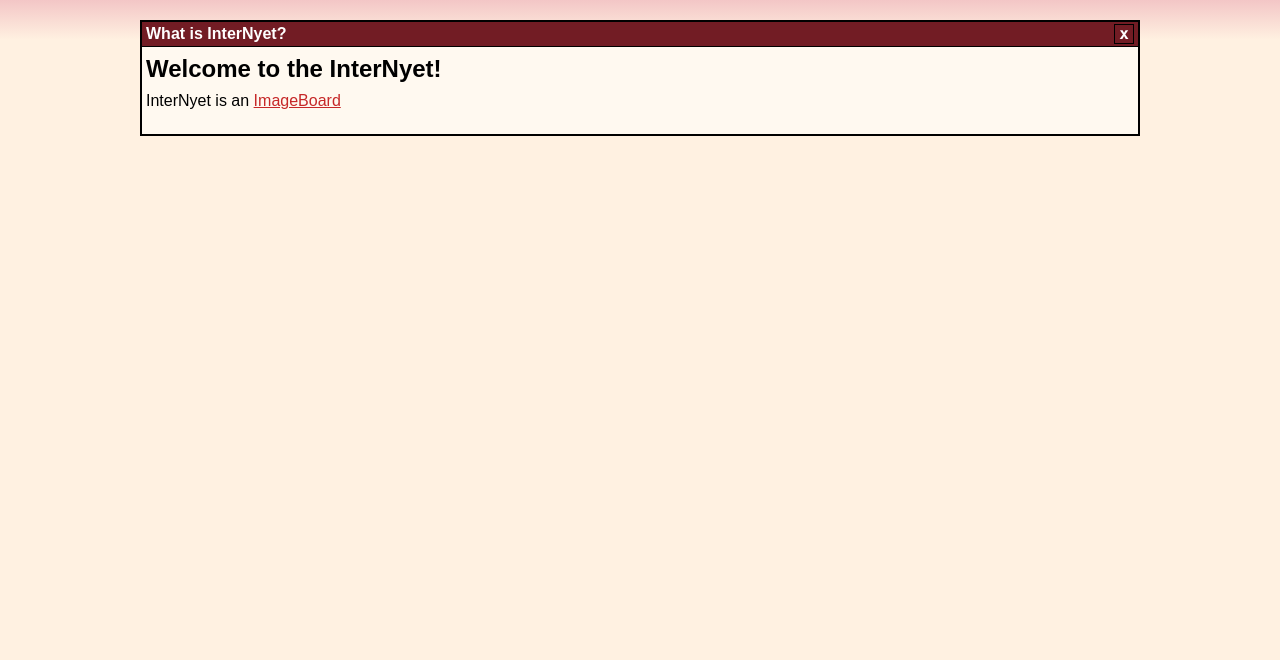
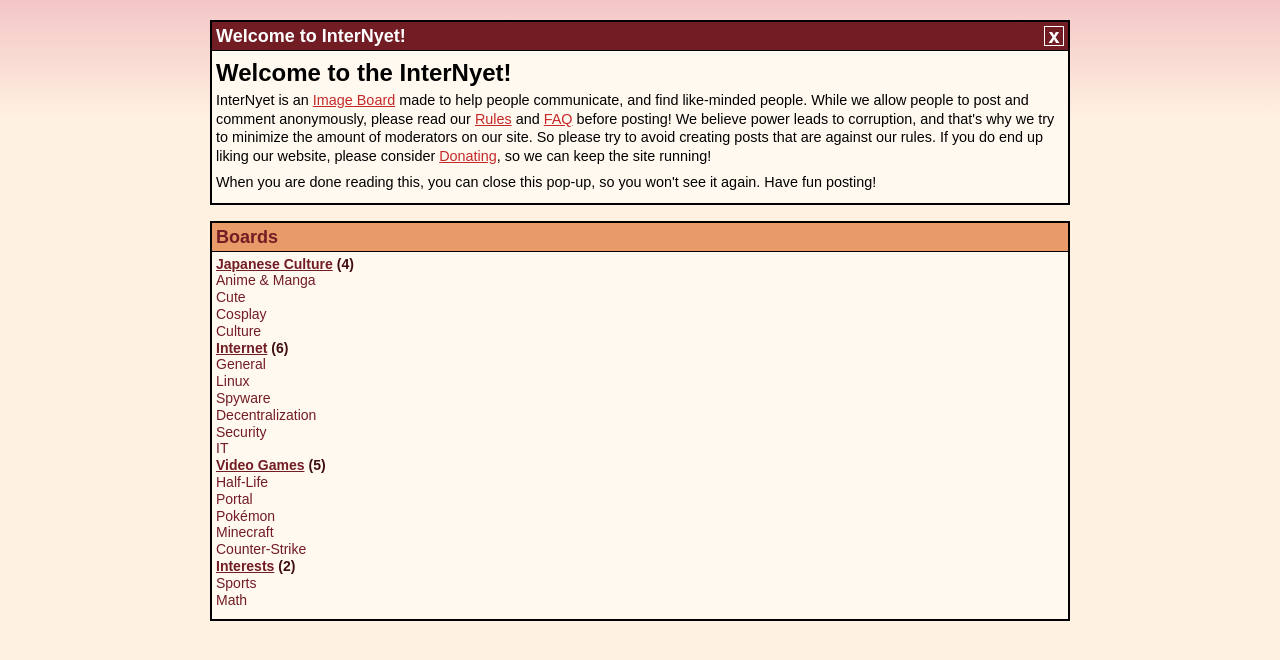
Before and after one commit to Polokalap/InterNyet, a Next.js app: page / in a window 1280 px wide. Shown: the top 660 px of the page. Built offline with nearby package versions, Linux system fonts and the light colour scheme.

Commit message:
Added Boards.tsx to display boards.

```diff
--- /dev/null
+++ b/app/components/boards/Boards.css
@@ -0,0 +1,36 @@
+.category {
+
+    color: #721C24;
+    text-decoration: underline;
+    font-weight: bold;
+    line-height: 1.2;
+
+}
+
+.darker {
+
+    color: #400d12;
+    font-weight: bold;
+    line-height: 1.2;
+
+}
+
+.board {
+
+    color: #721C24;
+    line-height: 1.2;
+
+}
+
+.board:hover {
+
+    color: #C62828;
+    text-decoration: underline;
+
+}
+
+.zeroh {
+
+    line-height: 1.2;
+
+}
--- /dev/null
+++ b/app/components/boards/Boards.tsx
@@ -0,0 +1,92 @@
+import boards from "@/public/boards.json";
+import Link from "next/link";
+import type { ReactNode } from "react";
+import "./Boards.css";
+
+type Props = {
+    title: string;
+}
+
+const PER_COLUMN = 22;
+
+export default function Boards({ title }: Props) {
+
+    const columns: ReactNode[][] = [[]];
+
+    for (const category of boards) {
+
+        const header = (
+            <div key={category.name} className={"flex flex-row gap-1"}>
+
+                <p className={"category"}>{category.name}</p>
+                <p className={"darker"}>({category.boards.length})</p>
+
+            </div>
+        );
+
+        const items = category.boards.map((board) => (
+            <p key={`${category.name}/${board.name}`} className={"zeroh"}>
+
+                <Link href={`/board/${board.path}`}
+                      className={"board"}>{board.name}</Link>
+
+            </p>
+        ));
+
+        const size = 1 + items.length;
+        let current = columns[columns.length - 1];
+        const remaining = PER_COLUMN - current.length;
+
+        const needsNewColumn = current.length > 0 && (size <= PER_COLUMN ? size > remaining : remaining < 2);
+
+        if (needsNewColumn) {
+
+            current = [];
+            columns.push(current);
+
+        }
+
+        for (const el of [header, ...items]) {
+
+            if (current.length >= PER_COLUMN) {
+
+                current = [];
+                columns.push(current);
+
+            }
+
+            current.push(el);
+
+        }
+
+    }
+
+    return (
+
+        <div className={"flex flex-col w-full h-100 border-2"}>
+
+            <div className={"flex flex-row justify-between pl-1 pr-1 w-full border-b-1 bg-[#e89b68] items-center"}>
+
+                <p className={"text-[#721C24] font-bold text-lg"}>{ title }</p>
+
+            </div>
+
+            <div className={"flex flex-row w-full h-full gap-1 p-1 bg-[#FFF9F0] text-sm"}>
+
+                {columns.map((column, i) => (
+
+                    <div key={i} className={"flex flex-col"}>
+
+                        {column}
+
+                    </div>
+
+                ))}
+
+            </div>
+
+        </div>
+
+    )
+
+}
--- a/app/components/markdown/Markdown.css
+++ b/app/components/markdown/Markdown.css
@@ -14,8 +14,8 @@
 
 .markdown p  {
 
-    line-height: 1.7;
-    margin: 0 0 1rem;
+    line-height: 1.3;
+    margin: 0 0 7px;
 
 }
 
@@ -30,7 +30,6 @@
 
     list-style: disc;
     padding-left: 1.5rem;
-    margin: 0 0 1rem;
 
 }
 
@@ -38,7 +37,6 @@
 
     list-style: decimal;
     padding-left: 1.5rem;
-    margin: 0 0 1rem;
 
 }
 
@@ -81,7 +79,6 @@
 
     width: 100%;
     border-collapse: collapse;
-    margin: 0 0 1rem;
 
 }
 
--- a/app/components/notice/Notice.tsx
+++ b/app/components/notice/Notice.tsx
@@ -38,9 +38,9 @@ export default function Notice({ title, message, canHide = true, onClose }: Manu
 
                 <div className={"flex flex-row justify-between pl-1 pr-1 w-full border-b-1 bg-[#721C24] items-center"}>
 
-                    <p className={"text-white font-bold"}>{ title }</p>
+                    <p className={"text-white font-bold text-lg"}>{ title }</p>
 
-                    {canHide && <div className={"relative h-5 w-5 border-1 cursor-pointer"} onClick={handleClose}>
+                    {canHide && <div className={"relative h-5 w-5 text-xl border-white border-1 cursor-pointer"} onClick={handleClose}>
 
                         <span className={"absolute bottom-1/2 right-1/2 translate-1/2 text-white font-mono font-bold"}>x</span>
 
@@ -93,9 +93,9 @@ export function FileNotice({ title, file, canHide = true, onClose }: FileProps)
 
                 <div className={"flex flex-row justify-between pl-1 pr-1 w-full border-b-1 bg-[#721C24] items-center"}>
 
-                    <p className={"text-white font-bold"}>{ title }</p>
+                    <p className={"text-white font-bold text-lg"}>{ title }</p>
 
-                    {canHide && <div className={"relative h-5 w-5 border-1 cursor-pointer"} onClick={handleClose}>
+                    {canHide && <div className={"relative h-5 w-5 text-xl border-white border-1 cursor-pointer"} onClick={handleClose}>
 
                         <span className={"absolute bottom-1/2 right-1/2 translate-1/2 text-white font-mono font-bold"}>x</span>
 
--- a/app/globals.css
+++ b/app/globals.css
@@ -6,9 +6,10 @@ body {
     background: linear-gradient(
             to top,
             #fff1e1 0%,
-          #fff1e1 95%,
+            #fff1e1 85%,
             #F3C6C6 100%
     );
     font-family: Arial, Helvetica, sans-serif;
+    font-size: 90%;
 
 }
--- a/app/page.tsx
+++ b/app/page.tsx
@@ -1,5 +1,6 @@
 import Image from "next/image";
 import Notice, { FileNotice } from "@/app/components/notice/Notice";
+import Boards from "@/app/components/boards/Boards";
 
 export default function Home() {
 
@@ -7,9 +8,11 @@ export default function Home() {
 
       <>
 
-        <div className={"w-250 mt-0 m-auto pt-5 pb-5"}>
+        <div className={"flex flex-col gap-4 w-full md:w-215 mt-0 m-auto pt-5 pb-5"}>
 
-          <FileNotice title={"What is InterNyet?"} file={"./notices/welcome.md"} />
+            <FileNotice title={"Welcome to InterNyet!"} file={"./notices/welcome.md"} />
+
+            <Boards title={"Boards"} />
 
         </div>
 
--- /dev/null
+++ b/public/boards.json
@@ -0,0 +1,90 @@
+[
+  {
+    "name": "Japanese Culture",
+    "boards": [
+      {
+        "name": "Anime & Manga",
+        "path": "weeb"
+      },
+      {
+        "name": "Cute",
+        "path": "gooner"
+      },
+      {
+        "name": "Cosplay",
+        "path": "cos"
+      },
+      {
+        "name": "Culture",
+        "path": "japan"
+      }
+    ]
+  },
+  {
+    "name": "Internet",
+    "boards": [
+      {
+        "name": "General",
+        "path": "goon"
+      },
+      {
+        "name": "Linux",
+        "path": "linux"
+      },
+      {
+        "name": "Spyware",
+        "path": "il"
+      },
+      {
+        "name": "Decentralization",
+        "path": "d"
+      },
+      {
+        "name": "Security",
+        "path": "sec"
+      },
+      {
+        "name": "IT",
+        "path": "it"
+      }
+    ]
+  },
+  {
+    "name": "Video Games",
+    "boards": [
+      {
+        "name": "Half-Life",
+        "path": "hl"
+      },
+      {
+        "name": "Portal",
+        "path": "aperture"
+      },
+      {
+        "name": "Pokémon",
+        "path": "pk"
+      },
+      {
+        "name": "Minecraft",
+        "path": "mc"
+      },
+      {
+        "name": "Counter-Strike",
+        "path": "cs"
+      }
+    ]
+  },
+  {
+    "name": "Interests",
+    "boards": [
+      {
+        "name": "Sports",
+        "path": "sports"
+      },
+      {
+        "name": "Math",
+        "path": "math"
+      }
+    ]
+  }
+]
--- a/public/notices/welcome.md
+++ b/public/notices/welcome.md
@@ -1,2 +1,6 @@
 ## Welcome to the InterNyet!
-InterNyet is an [ImageBoard](https://en.wikipedia.org/wiki/Imageboard)
+InterNyet is an [Image Board](https://en.wikipedia.org/wiki/Imageboard) made to help people communicate, and find like-minded people.
+While we allow people to post and comment anonymously, please read our [Rules](/rules) and [FAQ](/faq) before posting!
+We believe power leads to corruption, and that's why we try to minimize the amount of moderators on our site. So please try to avoid creating posts that are against our rules. If you do end up liking our website, please consider [Donating](/donate), so we can keep the site running!
+
+When you are done reading this, you can close this pop-up, so you won't see it again. Have fun posting!
```
Lines whose indentation alone changed are shown as unchanged.
